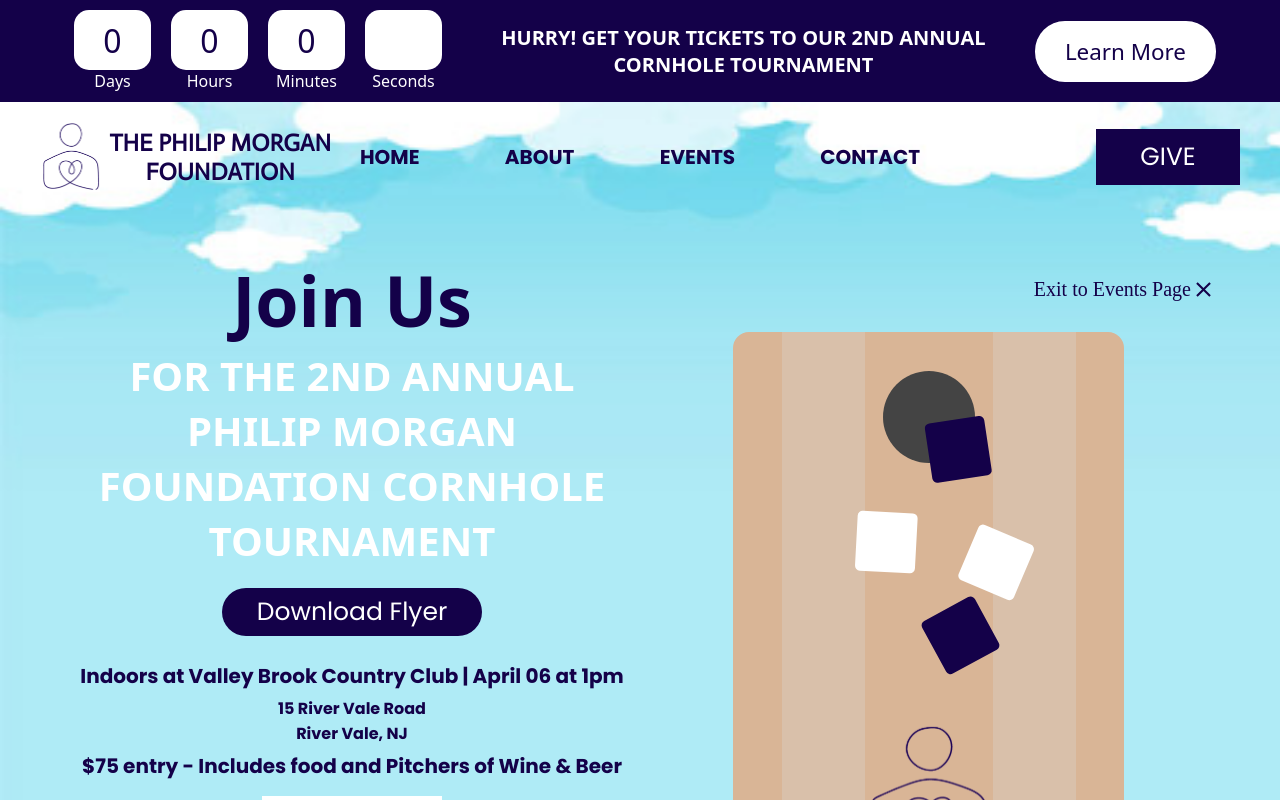
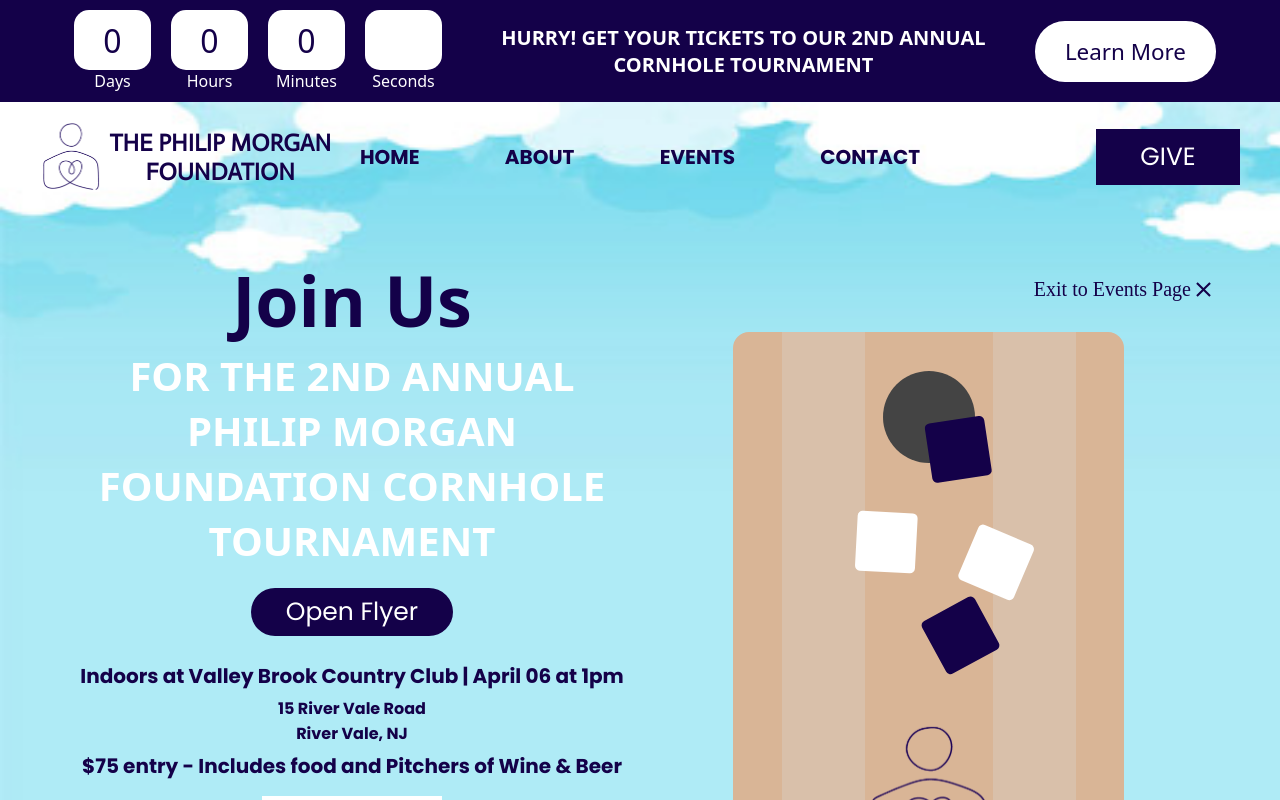
Before and after one commit to jaymbans/phillip-morgan-foundation, a React (Create React App) app in the folder philip-morgan-foundation/: page /#/cornhole-event in a window 1280 px wide. Shown: the top 800 px of the page. Built offline with nearby package versions, Linux system fonts and the light colour scheme; a web font is replaced by a local one.

Commit message:
added functionality to flyer button

```diff
--- a/philip-morgan-foundation/src/PageComponents/PopupEvents/CornholeEvent.jsx
+++ b/philip-morgan-foundation/src/PageComponents/PopupEvents/CornholeEvent.jsx
@@ -20,7 +20,7 @@
               <h3>
                 FOR THE 2ND ANNUAL PHILIP MORGAN FOUNDATION CORNHOLE TOURNAMENT
               </h3>
-              <a href="#">Download Flyer</a>
+              <a href={require("../../media/cornhole-tournament-flyer.jpeg")}>Open Flyer</a>
               <p>
                 Indoors at Valley Brook Country Club | April 06 at 1pm
               </p>
```
Also changed, not shown: philip-morgan-foundation/src/media/cornhole-tournament-flyer.jpeg (added).
